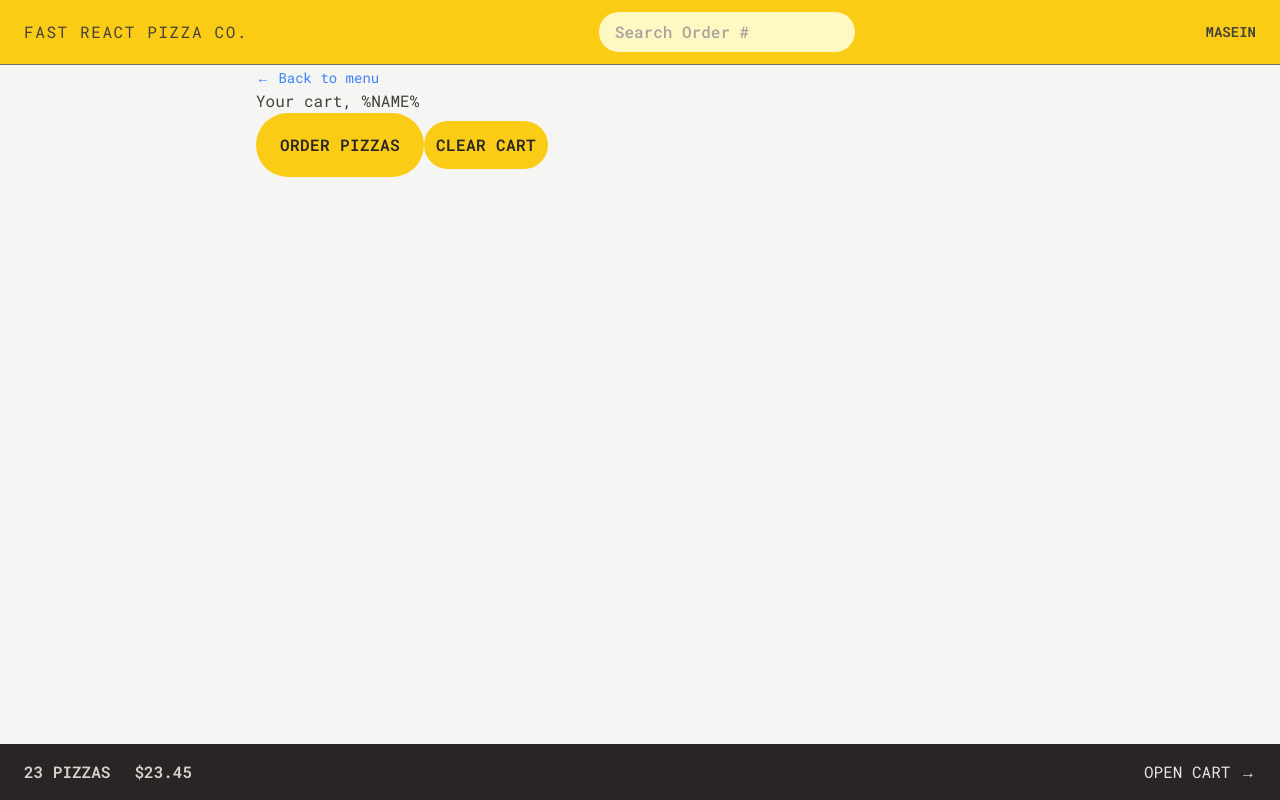
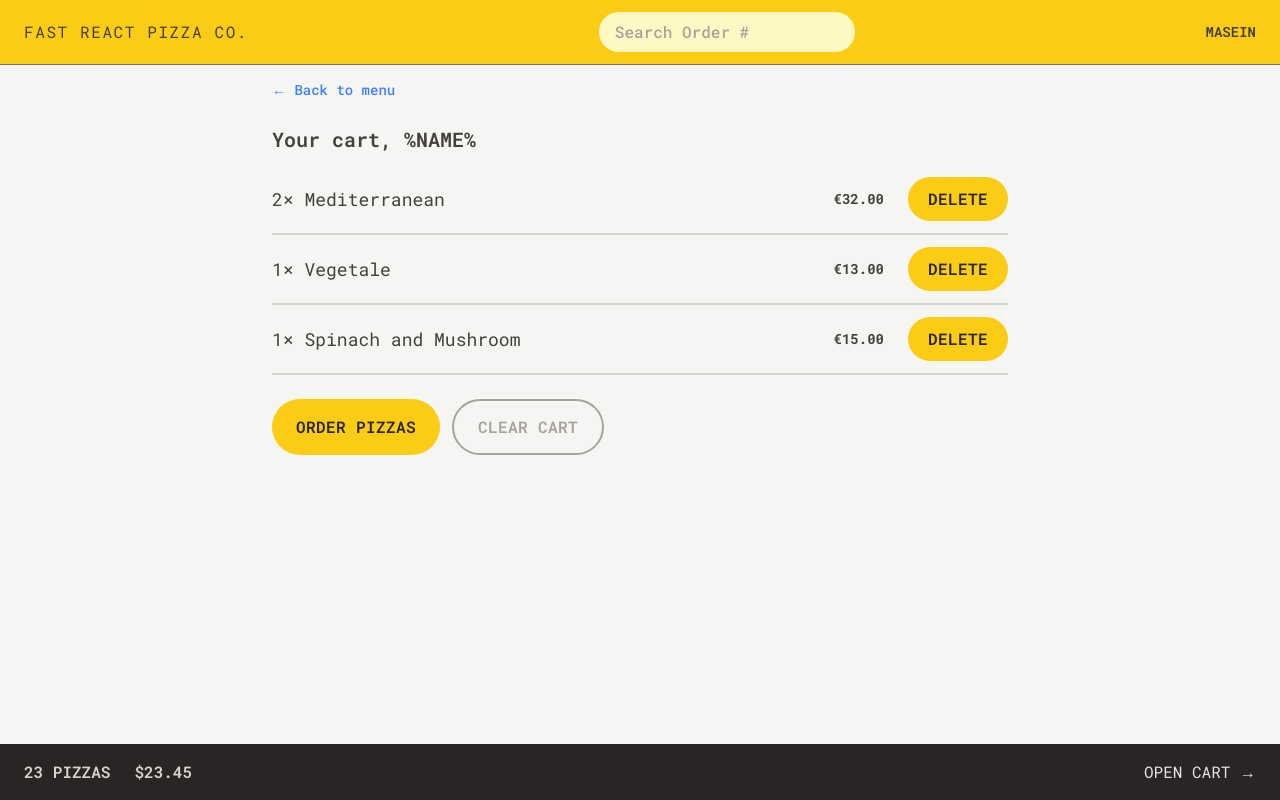
Before and after one commit to DevMasen/fast-react-pizza, a React (Vite) app: page /cart in a window 1280 px wide. Built offline with nearby package versions, Linux system fonts and the light colour scheme.

Commit message:
E309: feat: cart styles added

```diff
--- a/src/features/cart/Cart.jsx
+++ b/src/features/cart/Cart.jsx
@@ -1,45 +1,50 @@
-import { Link } from 'react-router';
 import Button from '../../ui/Button';
 import LinkButton from '../../ui/LinkButton';
-
-// const fakeCart = [
-//   {
-//     pizzaId: 12,
-//     name: 'Mediterranean',
-//     quantity: 2,
-//     unitPrice: 16,
-//     totalPrice: 32,
-//   },
-//   {
-//     pizzaId: 6,
-//     name: 'Vegetale',
-//     quantity: 1,
-//     unitPrice: 13,
-//     totalPrice: 13,
-//   },
-//   {
-//     pizzaId: 11,
-//     name: 'Spinach and Mushroom',
-//     quantity: 1,
-//     unitPrice: 15,
-//     totalPrice: 15,
-//   },
-// ];
+import CartItem from './CartItem';
+const fakeCart = [
+  {
+    pizzaId: 12,
+    name: 'Mediterranean',
+    quantity: 2,
+    unitPrice: 16,
+    totalPrice: 32,
+  },
+  {
+    pizzaId: 6,
+    name: 'Vegetale',
+    quantity: 1,
+    unitPrice: 13,
+    totalPrice: 13,
+  },
+  {
+    pizzaId: 11,
+    name: 'Spinach and Mushroom',
+    quantity: 1,
+    unitPrice: 15,
+    totalPrice: 15,
+  },
+];
 
 function Cart() {
-  // const cart = fakeCart;
+  const cart = fakeCart;
 
   return (
-    <div>
+    <div className="px-4 py-3">
       <LinkButton to="/menu">&larr; Back to menu</LinkButton>
 
-      <h2>Your cart, %NAME%</h2>
+      <h2 className="mt-6 text-xl font-semibold">Your cart, %NAME%</h2>
 
-      <div>
+      <ul className="mt-3 divide-y-2 divide-stone-300 border-b-2 border-stone-300">
+        {cart.map((item) => (
+          <CartItem item={item} key={item.pizzaId} />
+        ))}
+      </ul>
+
+      <div className="mt-6 space-x-3">
         <Button type="primary" to="/order/new">
           Order pizzas
         </Button>
-        <Button type="small">Clear cart</Button>
+        <Button type="secondary">Clear cart</Button>
       </div>
     </div>
   );
--- a/src/features/cart/CartItem.jsx
+++ b/src/features/cart/CartItem.jsx
@@ -1,14 +1,16 @@
-import { formatCurrency } from "../../utils/helpers";
+import Button from '../../ui/Button';
+import { formatCurrency } from '../../utils/helpers';
 function CartItem({ item }) {
   const { pizzaId, name, quantity, totalPrice } = item;
 
   return (
-    <li>
-      <p>
+    <li className="items-center py-3 sm:flex sm:justify-between">
+      <p className="mb-1 sm:mb-0 md:text-lg">
         {quantity}&times; {name}
       </p>
-      <div>
-        <p>{formatCurrency(totalPrice)}</p>
+      <div className="flex items-center justify-between sm:gap-6">
+        <p className="text-sm font-bold">{formatCurrency(totalPrice)}</p>
+        <Button type="small">Delete</Button>
       </div>
     </li>
   );
--- a/src/ui/Button.jsx
+++ b/src/ui/Button.jsx
@@ -5,8 +5,10 @@ function Button({ children, disabled, to, type }) {
     'inline-block rounded-full bg-yellow-400 font-semibold uppercase tracking-wide text-stone-800 transition-colors duration-300 hover:bg-yellow-300 focus:bg-yellow-300 focus:outline-none focus:ring focus:ring-yellow-300 focus:ring-offset-2 disabled:cursor-not-allowed';
 
   const styles = {
-    primary: base + ' px-5 py-3 text-sm md:px-6 md:py-5 md:text-base',
-    small: base + ' px-3 py-2 text-sm md:text-base md:px-3 md:py-3',
+    primary: base + ' px-4 py-3 md:px-6 md:py-4',
+    small: base + ' px-4 py-2  md:px-5 md:py-2.5',
+    secondary:
+      'inline-block rounded-full border-2 border-stone-400 font-semibold uppercase tracking-wide text-stone-400 transition-colors duration-300 hover:bg-stone-400 focus:bg-stone-400 focus:outline-none focus:ring focus:ring-stone-400 focus:ring-offset-2 disabled:cursor-not-allowed px-4 py-2.5 md:px-6 md:py-3.5 focus:text-stone-800 hover:text-stone-800',
   };
 
   if (to)
--- a/src/ui/LinkButton.jsx
+++ b/src/ui/LinkButton.jsx
@@ -1,7 +1,7 @@
 import { Link, useNavigate } from 'react-router';
 function LinkButton({ children, to }) {
   const navigate = useNavigate();
-  const className = 'text-sm text-blue-500 hover:text-blue-600 hover:underline';
+  const className = 'text-sm font-medium text-blue-500 hover:text-blue-600 hover:underline';
 
   if (to === '-1')
     return (
```
